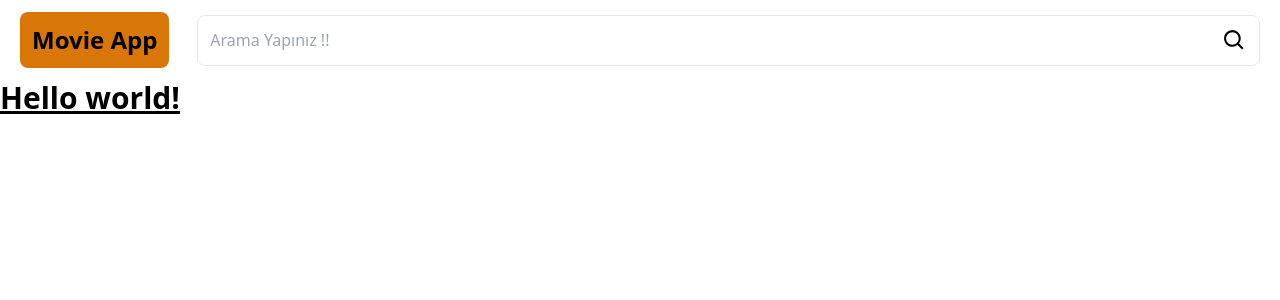
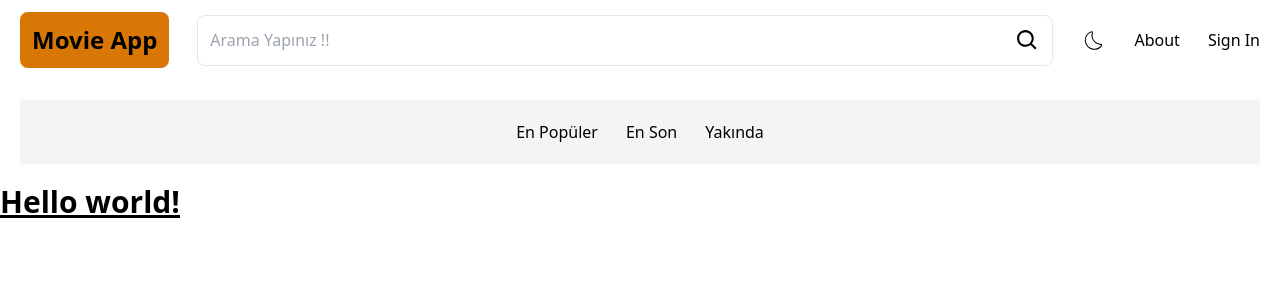
Before and after one commit to Akintutkan/movie-app, a Next.js app: page / in a window 1280 px wide. Shown: the top 300 px of the page. Built offline with nearby package versions, Linux system fonts and the light colour scheme.

Commit message:
Added theme with next-theme and added tailwind

```diff
--- a/package.json
+++ b/package.json
@@ -10,6 +10,7 @@
   },
   "dependencies": {
     "next": "13.4.10",
+    "next-themes": "^0.2.1",
     "react": "18.2.0",
     "react-dom": "18.2.0",
     "react-icons": "^4.10.1"
--- /dev/null
+++ b/src/app/Providers.jsx
@@ -0,0 +1,13 @@
+"use client"
+import React from 'react'
+import { ThemeProvider } from 'next-themes'
+
+const Providers = ({children}) => {
+  return (
+    <ThemeProvider enableSystem={true} attribute="class">
+        {children}
+    </ThemeProvider>
+  )
+}
+
+export default Providers
--- a/src/app/layout.jsx
+++ b/src/app/layout.jsx
@@ -1,13 +1,18 @@
 import React from 'react'
 import Header from '@/component/Header'
 import "./globals.css"
+import Providers from './Providers'
+import Tabs from '@/component/Tabs'
 
 const Layout = ({children}) => {
   return (
     <html lang="en">
         <body>
+          <Providers>
           <Header />
+          <Tabs />
             { children }
+          </Providers>
         </body>
     </html>
   )
--- a/src/component/Header.jsx
+++ b/src/component/Header.jsx
@@ -1,5 +1,7 @@
 import React from 'react'
 import {BiSearch} from "react-icons/bi"
+import ThemeComp from './ThemeComp'
+import MenuItem from './Menuitem'
 
 const header = () => {
     const menu =[
@@ -16,9 +18,15 @@ const header = () => {
     <div className="flex items-center gap-7 h-20 p-5">
         <div className="bg-amber-600 rounded-lg p-3 text-2xl font-bold">Movie App</div>
         <div className='flex flex-1 items-center gap-2 border p-3 rounded-lg'>
-            <input placeholder="Arama Yapınız !!" className='outline-none flex-1' type="text" />
+            <input placeholder="Arama Yapınız !!" className='outline-none flex-1 bg-transparent' type="text" />
             <BiSearch size={25}/>
         </div>
+        <ThemeComp/>
+        {
+        menu.map((mn,i) =>(
+            <MenuItem mn={mn} key={i}/>
+        ))
+        }
         </div>
   )
 }
--- /dev/null
+++ b/src/component/MenuItem.jsx
@@ -0,0 +1,10 @@
+import Link from 'next/link'
+import React from 'react'
+
+const MenuItem = ({mn}) => {
+  return (
+    <Link href={mn.url}>{mn.name}</Link>
+  )
+}
+
+export default MenuItem
--- /dev/null
+++ b/src/component/Tabs.jsx
@@ -0,0 +1,28 @@
+import Link from 'next/link'
+import React from 'react'
+Link
+
+const Tabs = () => {
+    const tabs = [
+        {name:"En Popüler",
+          url:"popular"
+    },
+    {name:"En Son",
+          url:"latest"
+    },
+    {name:"Yakında",
+          url:"upcoming"
+    },
+    ]
+  return (
+    <div className='p-5 m-5 bg-gray-100 dark:bg-gray-900 flex items-center justify-center gap-7'>
+    {
+        tabs.map((tab,i) =>(
+            <Link className="cursor-pointer hover:opacity-75 transition-opacity" href={`/?genre=${tab.url}`}>{tab.name}</Link>
+        ))
+    }
+    </div>
+  )
+}
+
+export default Tabs
--- /dev/null
+++ b/src/component/ThemeComp.jsx
@@ -0,0 +1,31 @@
+"use client"
+import React, {useState,useEffect} from 'react'
+import {CiDark,CiLight} from "react-icons/ci"
+import { useTheme } from 'next-themes'
+
+const ThemeComp = () => {
+    const [mounted, setMounted] = useState(false)
+    const {systemTheme,theme, setTheme } = useTheme()
+
+    useEffect(() => {
+        setMounted(true)
+      }, [])
+
+    const themeMode = theme === "system" ? systemTheme : theme
+
+    console.log(themeMode, "themeMode")
+  return (
+    <div>
+        {
+        mounted && (
+            themeMode === "dark" ?
+            <CiLight onClick={() => setTheme("light")} className='cursor-pointer' size={25} /> :
+            <CiDark onClick={() => setTheme("dark")}  className='cursor-pointer' size={25} />
+        )
+        }
+
+    </div>
+  )
+}
+
+export default ThemeComp
--- a/tailwind.config.js
+++ b/tailwind.config.js
@@ -12,4 +12,6 @@ module.exports = {
     extend: {},
   },
   plugins: [],
+  darkMode: 'class'
+
 }
```
Also changed, not shown: 1 other file (tests, documents, lock files or other folders).
